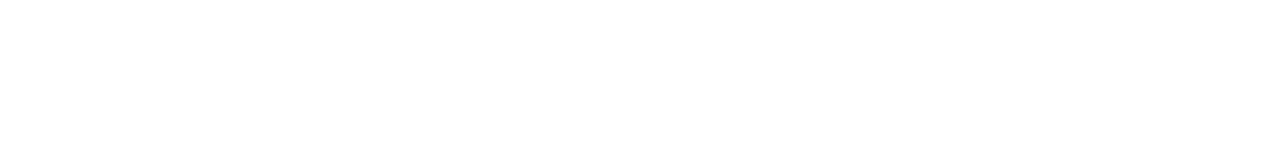
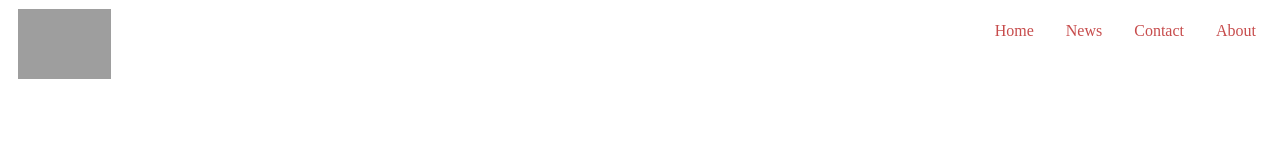
Before and after one commit to epaikins/SportsClub, a plain HTML site: page index.html in a window 1280 px wide. Drawn offline with Linux system fonts and the light colour scheme; grey boxes are pictures that could not be loaded.

Commit message:
Designed the navigation bar at the top of the page

```diff
--- a/css/styles.css
+++ b/css/styles.css
@@ -0,0 +1,31 @@
+.nav-bar{
+    list-style: none;
+    margin: 0;
+    padding: 0;
+}
+.text-li{
+    display: inline-flex;
+    float: right;
+}
+.image-li{
+    display: inline-flex;
+    float:left;
+    height: 70px;
+    width: 100px;
+    padding: 1px 10px;
+}
+
+li a {
+    display: block;
+    color: rgb(199, 76, 76);
+    text-align: center;
+    padding: 14px 16px;
+    text-decoration: none;
+  }
+
+  li a:hover {
+    background-color: rgb(240, 231, 231);
+  }
+
+.nav-bar-container{
+}
--- a/index.html
+++ b/index.html
@@ -8,5 +8,23 @@
 </head>
 <body>
     <link rel="stylesheet" href="css/styles.css">
+    <div class="nav-bar-container">
+        <ul class="nav-bar">
+            <li class="image-li"><img src="assets/basketball-logo.jpg" alt=""></li>
+
+            <li class="text-li"><a href="#">About</a></li>
+            <li class="text-li"><a href="#">Contact</a></li>
+            <li class="text-li"><a href="#">News</a></li>
+            <li class="text-li"><a href="#">Home</a></li>
+          </ul>
+    </div>
+
+    <div>
+
+    </div>
+
+    <div>
+
+    </div>
 </body>
 </html>
```
Also changed, not shown: 1 other file.
